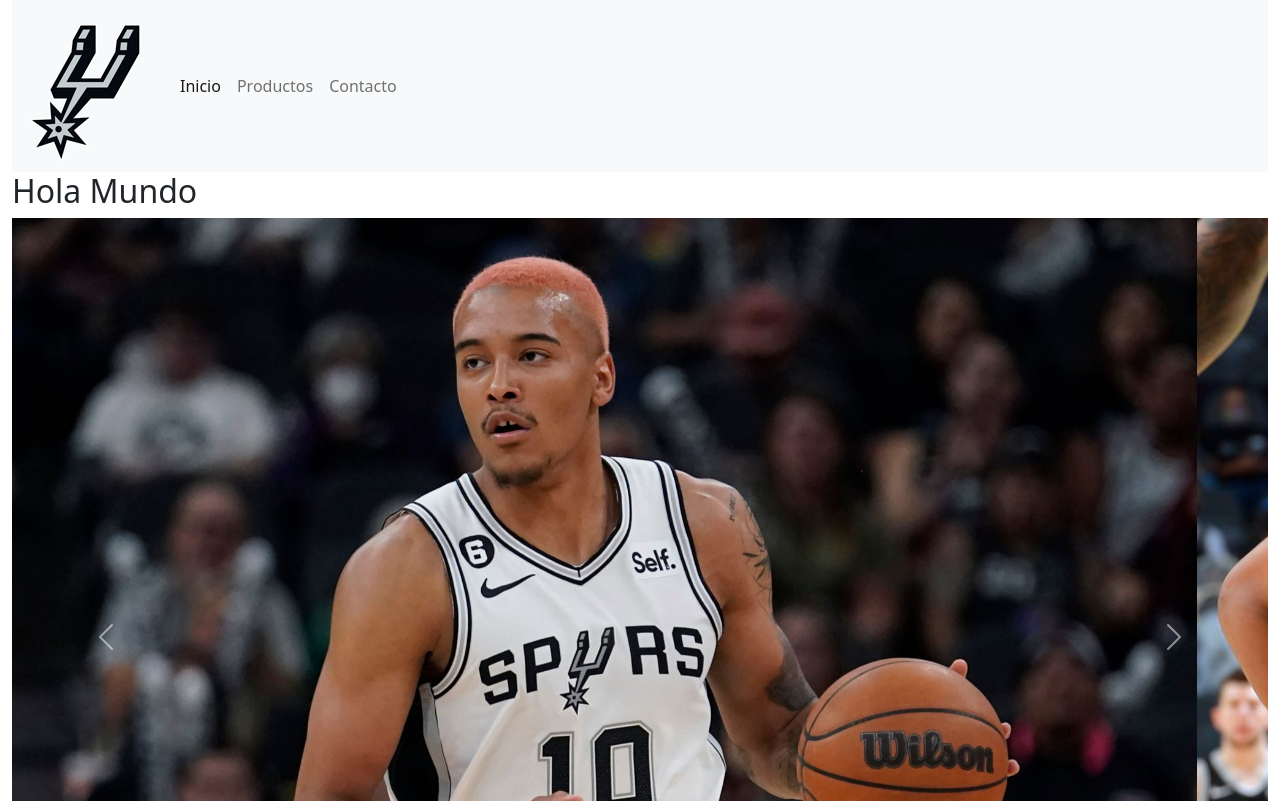
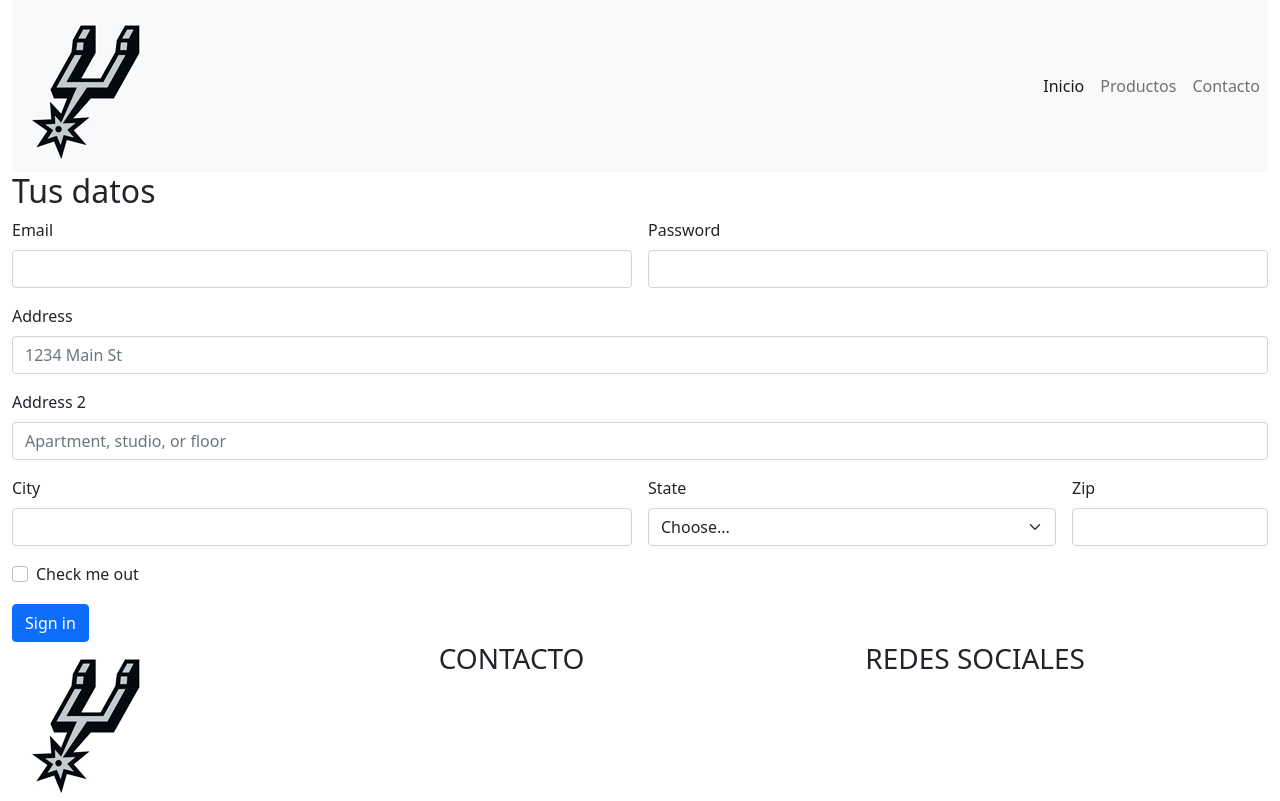
Before and after one commit to gonzalitardo/Proyecto, a plain HTML site: page pages/contacto.html in a window 1280 px wide. Shown: the top 801 px of the page. Drawn offline with nearby package versions, Linux system fonts and the light colour scheme; files that its build step writes are made by us from their sources.

Commit message:
agregamos un formulario + la animacion de la nav

```diff
--- a/css/estilo.css
+++ b/css/estilo.css
@@ -0,0 +1,3 @@
+a:hover{
+    background-color: gray;
+}
--- a/pages/contacto.html
+++ b/pages/contacto.html
@@ -18,7 +18,7 @@
                       <button class="navbar-toggler" type="button" data-bs-toggle="collapse" data-bs-target="#navbarNav" aria-controls="navbarNav" aria-expanded="false" aria-label="Toggle navigation">
                         <span class="navbar-toggler-icon"></span>
                       </button>
-                      <div class="collapse navbar-collapse" id="navbarNav">
+                      <div class="collapse navbar-collapse justify-content-end" id="navbarNav">
                         <ul class="navbar-nav">
                           <li class="nav-item">
                             <a class="nav-link active" aria-current="page" href="/index.html">Inicio</a>
@@ -43,42 +43,56 @@
         <div class="row">
             <!-- ENCABEZADO -->
             <div class="col-12 col-lg-12">
-                <h2>Hola Mundo</h2>
+                <h2>Tus datos</h2>
             </div>
               </div>
-              <div id="carouselExampleControls" class="carousel slide" data-bs-ride="carousel">
-                <div class="carousel-inner">
-                  <div class="carousel-item active">
-                    <img src="/img/2.jpg" class="d-block w-100" alt="...">
-                  </div>
-                  <div class="carousel-item">
-                    <img src="/img/3.jpg" class="d-block w-100" alt="...">
-                  </div>
-                  <div class="carousel-item">
-                    <img src="/img/4.jpg" class="d-block w-100" alt="...">
-                  </div>
-                </div>
-                <button class="carousel-control-prev" type="button" data-bs-target="#carouselExampleControls" data-bs-slide="prev">
-                  <span class="carousel-control-prev-icon" aria-hidden="true"></span>
-                  <span class="visually-hidden">Previous</span>
-                </button>
-                <button class="carousel-control-next" type="button" data-bs-target="#carouselExampleControls" data-bs-slide="next">
-                  <span class="carousel-control-next-icon" aria-hidden="true"></span>
-                  <span class="visually-hidden">Next</span>
-                </button>
-              </div>
         <div class="row">
-            <!-- IMAGEN -->
-            <div class="col-12 col-lg-6">
-                <img src="/img/5.png" alt="primera img">
-            </div>
-            <!-- TEXTO PARA IMAGEN -->
-            <div class="col-12 col-lg-6">
-                <p>Lorem ipsum dolor sit amet consectetur adipisicing elit. Autem est fuga, aperiam quisquam quis vero dolore architecto expedita in officiis nulla, aut porro labore veritatis eum delectus quaerat mollitia nam!
-                In vel dicta quaerat debitis architecto natus reprehenderit maiores magni earum voluptates unde, officia blanditiis reiciendis. Esse, in molestiae sapiente quam sed quibusdam, accusamus quasi nulla quo quidem amet aut.
-                Facere debitis eum exercitationem sed ab sit sequi. Praesentium, dolore neque distinctio repellat amet ducimus eaque itaque corrupti, et architecto a eum incidunt nemo totam ipsam. Numquam nostrum architecto corporis.
-                Labore sit dolores cum impedit facilis fuga similique quae esse eaque quibusdam, placeat, sed veritatis deserunt porro! Aliquam eos, nihil nostrum officiis odio error eum totam illo odit quisquam debitis.
-                Et soluta sed animi accusamus modi deserunt quo, eaque tempore corrupti quae at architecto, exercitationem minus praesentium, libero rem! Sed quaerat consequatur laudantium obcaecati sunt culpa tempore aut soluta temporibus?</p>
+            <!-- FORMULARIO -->
+            <div class="col-12 col-lg-12">
+                <form class="row g-3">
+                    <div class="col-md-6">
+                      <label for="inputEmail4" class="form-label">Email</label>
+                      <input type="email" class="form-control" id="inputEmail4">
+                    </div>
+                    <div class="col-md-6">
+                      <label for="inputPassword4" class="form-label">Password</label>
+                      <input type="password" class="form-control" id="inputPassword4">
+                    </div>
+                    <div class="col-12">
+                      <label for="inputAddress" class="form-label">Address</label>
+                      <input type="text" class="form-control" id="inputAddress" placeholder="1234 Main St">
+                    </div>
+                    <div class="col-12">
+                      <label for="inputAddress2" class="form-label">Address 2</label>
+                      <input type="text" class="form-control" id="inputAddress2" placeholder="Apartment, studio, or floor">
+                    </div>
+                    <div class="col-md-6">
+                      <label for="inputCity" class="form-label">City</label>
+                      <input type="text" class="form-control" id="inputCity">
+                    </div>
+                    <div class="col-md-4">
+                      <label for="inputState" class="form-label">State</label>
+                      <select id="inputState" class="form-select">
+                        <option selected>Choose...</option>
+                        <option>...</option>
+                      </select>
+                    </div>
+                    <div class="col-md-2">
+                      <label for="inputZip" class="form-label">Zip</label>
+                      <input type="text" class="form-control" id="inputZip">
+                    </div>
+                    <div class="col-12">
+                      <div class="form-check">
+                        <input class="form-check-input" type="checkbox" id="gridCheck">
+                        <label class="form-check-label" for="gridCheck">
+                          Check me out
+                        </label>
+                      </div>
+                    </div>
+                    <div class="col-12">
+                      <button type="submit" class="btn btn-primary">Sign in</button>
+                    </div>
+                  </form>
             </div>
         </div>
         <footer class="row">
```
Also changed, not shown: index.html (+2 -2 lines), pages/acercade.html (+2 -2 lines), pages/productos.html (+2 -2 lines), img/6.jpg (added), img/6.jpg.png (added).
